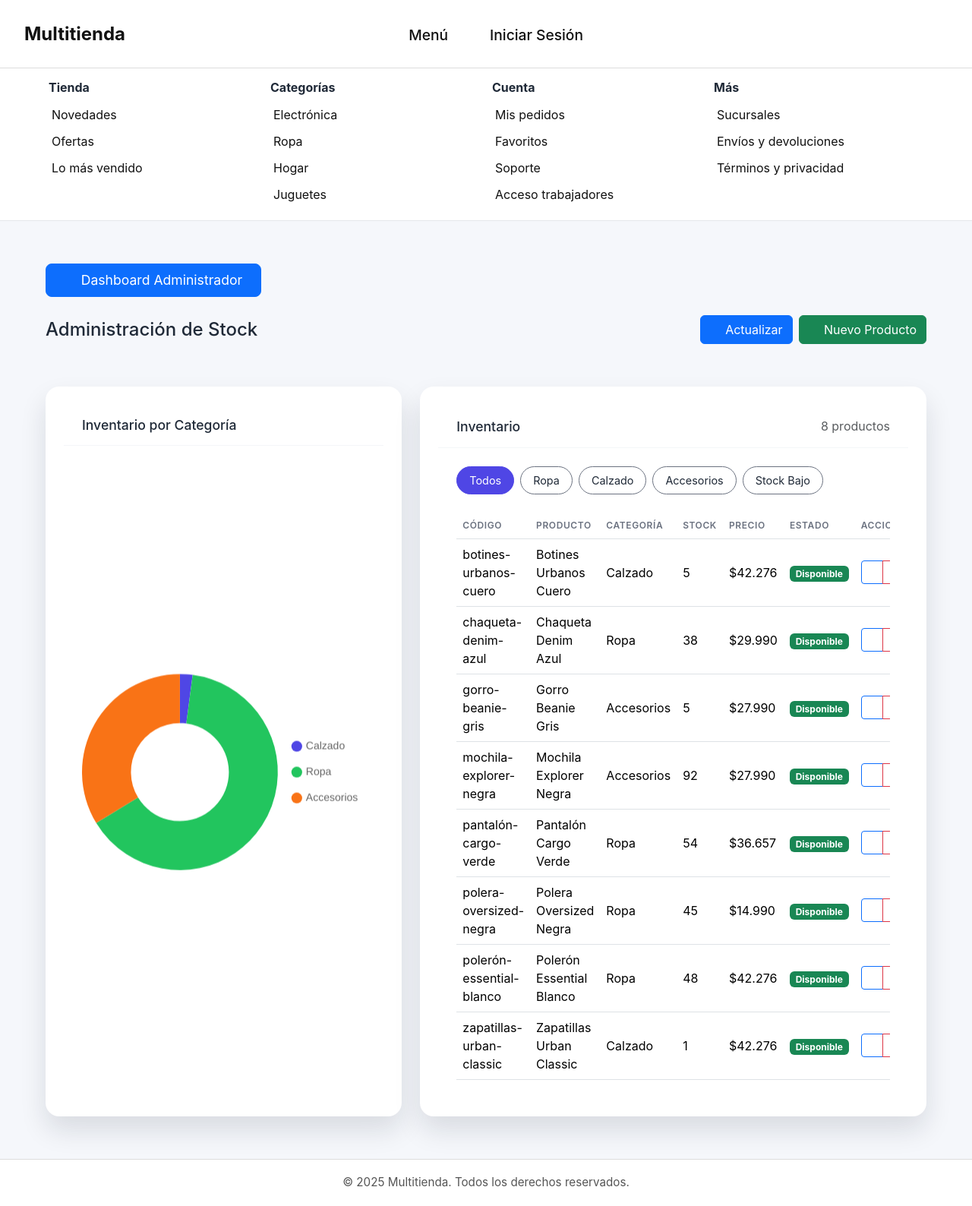
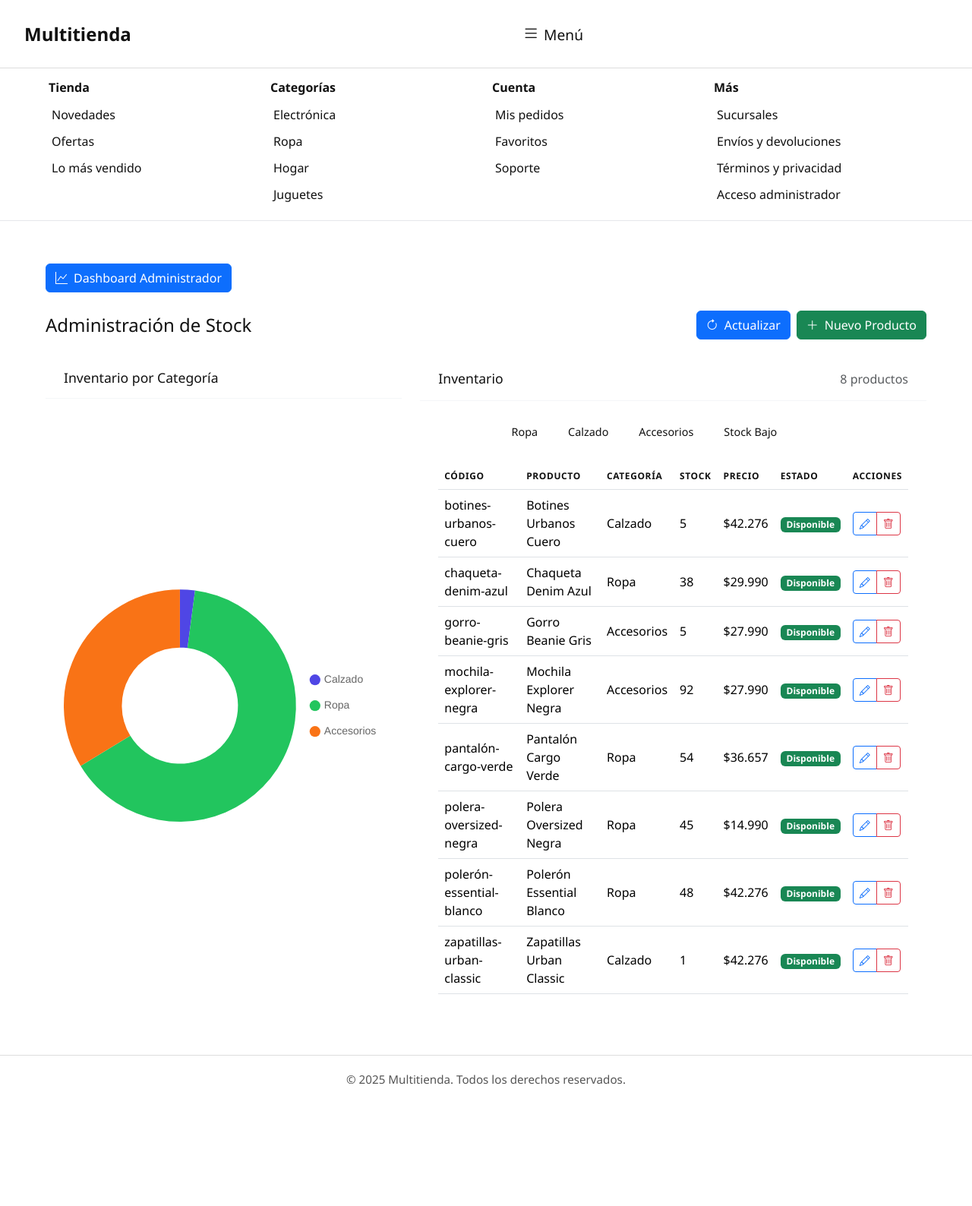
Before and after one commit to M0uidev/Proyecto-Visualizacion, a Django app: page /pagina3/ in a window 1280 px wide, after a click on "Menú". Shown: the whole page at 76% size. After the commit the page ends 1428 px from the top, so only its background shows below. Run offline with Django 5.2, Linux system fonts and the light colour scheme; some libraries are stand-ins or nearby versions; some web fonts are replaced.

Commit message:
Commit final

```diff
--- a/proyectoOnichan/appOnichan/templates/base.html
+++ b/proyectoOnichan/appOnichan/templates/base.html
@@ -7,7 +7,7 @@
   <title>{% block title %}Multitienda{% endblock %}</title>
 
   <link rel="stylesheet" href="{% static 'css/bootstrap.min.css' %}" />
-  <link rel="stylesheet" href="{% static 'css/bootstrap-icons.css' %}" />
+  <link rel="stylesheet" href="https://cdn.jsdelivr.net/npm/bootstrap-icons@1.11.3/font/bootstrap-icons.css" />
   <link rel="stylesheet" href="{% static 'css/base.css' %}" />
 
   {% block extra_css %}{% endblock %}
@@ -22,7 +22,6 @@
         <a href="#mainMenu" class="nav-link" data-bs-toggle="collapse" role="button" aria-expanded="false" aria-controls="mainMenu">
           <i class="bi bi-list"></i>Menú
         </a>
-        <a href="#" class="nav-link"><i class="bi bi-person"></i>Iniciar Sesión</a>
         {% block nav_right %}{% endblock %}
       </div>
     </nav>
@@ -49,13 +48,14 @@
         <a href="#">Mis pedidos</a>
         <a href="#">Favoritos</a>
         <a href="#">Soporte</a>
-        <a href="{% url 'iniciosesiontrabajador' %}">Acceso trabajadores</a>
+
       </div>
       <div class="menu-col">
         <h6>Más</h6>
         <a href="#">Sucursales</a>
         <a href="#">Envíos y devoluciones</a>
         <a href="#">Términos y privacidad</a>
+        <a href="{% url 'iniciosesionadmin' %}">Acceso administrador</a>
       </div>
     </div>
   </div>
--- a/proyectoOnichan/appOnichan/templates/basecliente.html
+++ b/proyectoOnichan/appOnichan/templates/basecliente.html
@@ -1,11 +1,11 @@
 {% extends "base.html" %}
 
 {% block nav_right %}
+  <a href="#" class="nav-link"><i class="bi bi-person"></i>Iniciar Sesión</a>
   <a href="#" class="nav-link" aria-label="Carrito"><i class="bi bi-cart"></i>Carrito</a>
 {% endblock %}
 
 {% block nav_left %}
-  <!-- Search and location -->
   <div class="nav-left">
     <div class="search-bar">
       <i class="bi bi-search"></i>
--- a/proyectoOnichan/appOnichan/templates/dashboardtrabajador.html
+++ b/proyectoOnichan/appOnichan/templates/dashboardadmin.html
@@ -98,5 +98,5 @@
 {% block scripts %}
   <script type="application/json" id="dashboard-data">{{ data_json|default:"{}"|safe }}</script>
   <script src="{% static 'chart.js' %}"></script>
-  <script src="{% static 'js/dashboardtrabajador.js' %}"></script>
+  <script src="{% static 'js/dashboardadmin.js' %}"></script>
 {% endblock %}
--- a/proyectoOnichan/appOnichan/templates/pagina1.html
+++ b/proyectoOnichan/appOnichan/templates/pagina1.html
@@ -14,7 +14,6 @@
     <p class="text-muted mb-0">Explora nuestras novedades y clásicos de siempre.</p>
   </header>
 
-  <!-- Product grid -->
   <section class="container">
     <div class="row row-cols-2 row-cols-md-3 row-cols-lg-4 row-cols-xl-5 g-3 g-md-4">
       {% for producto in productos %}
--- a/proyectoOnichan/appOnichan/templates/pagina3.html
+++ b/proyectoOnichan/appOnichan/templates/pagina3.html
@@ -4,7 +4,7 @@
 {% block title %}Administración de Stock{% endblock %}
 
 {% block extra_css %}
-  <link rel="stylesheet" href="{% static 'css/dashboardtrabajador.css' %}">
+  <link rel="stylesheet" href="{% static 'css/dashboardadmin.css' %}">
   <link rel="stylesheet" href="{% static 'css/pages/pagina3.css' %}">
 {% endblock %}
 
@@ -29,7 +29,7 @@
   <main class="container-fluid py-4">
     <!-- Navigation button -->
     <div class="mb-4">
-      <a href="{% url 'dashboardtrabajador' %}" class="btn btn-primary dash-link-btn">
+      <a href="{% url 'dashboardadmin' %}" class="btn btn-primary dash-link-btn">
         <i class="bi bi-graph-up me-2"></i>Dashboard Administrador
       </a>
     </div>
--- a/proyectoOnichan/appOnichan/urls.py
+++ b/proyectoOnichan/appOnichan/urls.py
@@ -3,8 +3,8 @@ from . import views
 urlpatterns = [
     path('', views.index, name='index'),
     path('pagina1/', views.pagina1, name='pagina1'),
-    path('iniciosesiontrabajador/', views.iniciosesiontrabajador, name='iniciosesiontrabajador'),
+    path('iniciosesionadmin/', views.iniciosesionadmin, name='iniciosesionadmin'),
     path('pagina3/', views.pagina3, name='pagina3'),
-    path('dashboardtrabajador/', views.dashboardtrabajador, name='dashboardtrabajador'),
+    path('dashboardadmin/', views.dashboardadmin, name='dashboardadmin'),
     path("producto/<int:pid>/", views.producto_detalle, name="producto_detalle"),
 ]
--- a/proyectoOnichan/appOnichan/views.py
+++ b/proyectoOnichan/appOnichan/views.py
@@ -106,13 +106,13 @@ def index(request):
 def pagina1(request):
     return render(request, "pagina1.html", {"productos": PRODUCTOS})
 
-def iniciosesiontrabajador(request):
-    return render(request, "iniciosesiontrabajador.html")
+def iniciosesionadmin(request):
+    return render(request, "iniciosesionadmin.html")
 
 def pagina3(request):
     return render(request, "pagina3.html")
 
-def dashboardtrabajador(request):
+def dashboardadmin(request):
     dashboard_data = {
         "kpis": {
             "pedidos_hoy": {"value": 28, "trend": "+4 vs. ayer"},
@@ -158,7 +158,7 @@ def dashboardtrabajador(request):
         "data_json": json.dumps(dashboard_data),
     }
 
-    return render(request, "dashboardtrabajador.html", context)
+    return render(request, "dashboardadmin.html", context)
 
 def pagina3(request):
     # Datos de ejemplo para la página de administración de pedidos
```
Also changed, not shown: proyectoOnichan/appOnichan/templates/iniciosesionadmin.html (renamed from proyectoOnichan/appOnichan/templates/iniciosesiontrabajador.html, +4 -4 lines), proyectoOnichan/appOnichan/static/js/dashboardadmin.js (renamed from proyectoOnichan/appOnichan/static/js/dashboardtrabajador.js).
